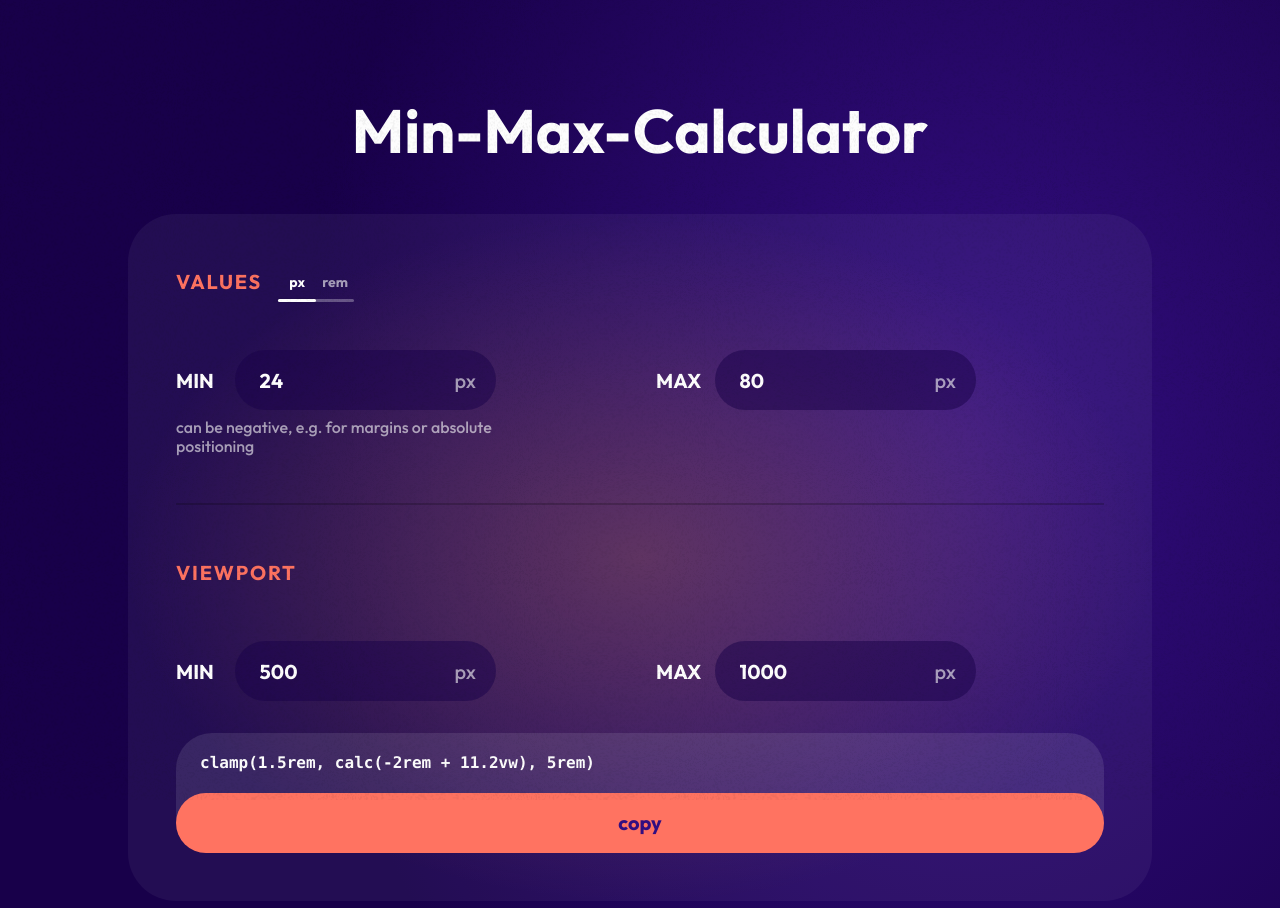
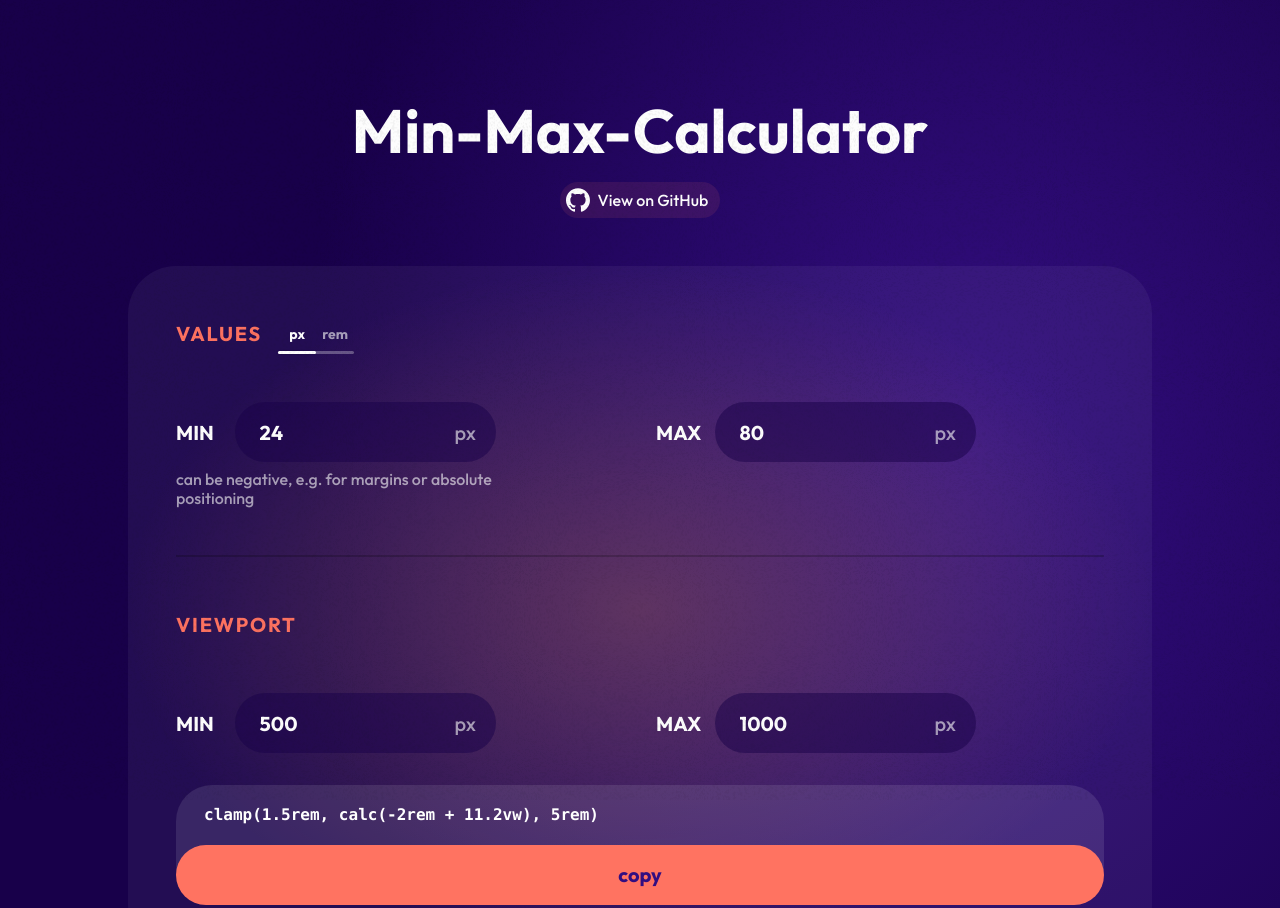
Before and after one commit to 9elements/min-max-calculator, an Astro site: page / in a window 1280 px wide. Shown: the top 908 px of the page. Built offline with nearby package versions, Linux system fonts and the light colour scheme; Astro itself is replaced by a stand-in of ours.

Commit message:
add GitHub Link

```diff
--- a/src/components/Calculator/Calculator.module.css
+++ b/src/components/Calculator/Calculator.module.css
@@ -100,7 +100,7 @@
   border-radius: 10px;
   width: 50%;
   box-shadow: 0 0 0.125rem 0 rgba(0, 0, 0, 0.25);
-  transition: transform 0.5s var(--ease-in-out-quint), border-color 0.2s ease;
+  transition: transform 0.4s var(--ease-in-out-expo), background-color 0.2s ease;
 }
 
 .unitToggleText {
@@ -127,6 +127,12 @@
   width: 100%;
   height: 100%;
   z-index: 10;
+
+  &:hover {
+    & + .unitToggleIndicator {
+      background-color: var(--color-orange);
+    }
+  }
 
   &:focus-visible {
     & + .unitToggleIndicator {
@@ -259,8 +265,8 @@
 }
 
 .outputCSS {
-  padding-inline: 1.5em;
-  padding-block: 1.25rem;
+  padding-inline: 1.75em;
+  padding-block: 1.25em;
   user-select: all;
   font-weight: 700;
 }
@@ -346,11 +352,11 @@
   font-size: var(--font-size-0);
   padding: 1.5em;
   border-radius: calc(var(--input-height) / 2);
-  background-color: rgb(222 0 0 / 0.15);
+  background-color: rgb(222 0 0 / 0.2);
 
   & ul {
     margin-block-start: 0.5em;
-    margin-left: 1.25em;
+    margin-inline-start: 1.25em;
 
     & li + li {
       margin-block-start: 0.5em;
--- a/src/components/Calculator/Calculator.svelte
+++ b/src/components/Calculator/Calculator.svelte
@@ -154,7 +154,7 @@
 
   {#if hasError}
     <div class={styles.errors}>
-      <strong>Oh no, there are errors </strong>
+      <strong>Oh no, there are errors: </strong>
       <ul>
         {#if minValue > maxValue}
           <li>Min value must be less than max value</li>
--- a/src/components/Footer/Footer.module.css
+++ b/src/components/Footer/Footer.module.css
@@ -3,7 +3,7 @@
   padding-inline: var(--space);
   padding-block: var(--space);
   font-size: var(--font-size-0);
-  border-top: 1px solid rgb(255 255 255 / 0.15);
+  border-block-start: 1px solid rgb(255 255 255 / 0.15);
   color: var(--color-foreground-secondary);
   line-height: 1.3;
   text-align: center;
--- a/src/components/Icons/GitHub.svelte
+++ b/src/components/Icons/GitHub.svelte
@@ -1,4 +1,9 @@
-<svg xmlns="http://www.w3.org/2000/svg" viewBox="0 0 24 24" fill="currentColor">
+<svg
+  aria-hidden="true"
+  xmlns="http://www.w3.org/2000/svg"
+  viewBox="0 0 24 24"
+  fill="currentColor"
+>
   <path
     d="M12 .297c-6.63 0-12 5.373-12 12 0 5.303 3.438 9.8 8.205 11.385.6.113.82-.258.82-.577 0-.285-.01-1.04-.015-2.04-3.338.724-4.042-1.61-4.042-1.61C4.422 18.07 3.633 17.7 3.633 17.7c-1.087-.744.084-.729.084-.729 1.205.084 1.838 1.236 1.838 1.236 1.07 1.835 2.809 1.305 3.495.998.108-.776.417-1.305.76-1.605-2.665-.3-5.466-1.332-5.466-5.93 0-1.31.465-2.38 1.235-3.22-.135-.303-.54-1.523.105-3.176 0 0 1.005-.322 3.3 1.23.96-.267 1.98-.399 3-.405 1.02.006 2.04.138 3 .405 2.28-1.552 3.285-1.23 3.285-1.23.645 1.653.24 2.873.12 3.176.765.84 1.23 1.91 1.23 3.22 0 4.61-2.805 5.625-5.475 5.92.42.36.81 1.096.81 2.22 0 1.606-.015 2.896-.015 3.286 0 .315.21.69.825.57C20.565 22.092 24 17.592 24 12.297c0-6.627-5.373-12-12-12"
   />
--- a/src/components/Info/Info.module.css
+++ b/src/components/Info/Info.module.css
@@ -20,7 +20,7 @@
     font-size: var(--font-size-1);
 
     & + p {
-      margin-top: 1.5em;
+      margin-block-start: 1.5em;
     }
   }
 }
--- a/src/pages/index.astro
+++ b/src/pages/index.astro
@@ -8,6 +8,7 @@ import styles from "../styles/index.module.css"
 import Calculator from "../components/Calculator/Calculator.svelte"
 import Info from "../components/Info/Info.astro"
 import Footer from "../components/Footer/Footer.astro"
+import GitHubIcon from "../components/Icons/GitHub.svelte"
 
 //  TODO: Proper title and description
 const title = "Min-Max-Calculator"
@@ -27,6 +28,15 @@ const description = ""
   <body>
     <header class={styles.header}>
       <h1 class={styles.headline}>{title}</h1>
+      <a
+        href="https://github.com/9elements/min-max-calculator"
+        class={styles.githubLink}
+        target="_blank"
+        rel="noopener noreferrer"
+      >
+        <GitHubIcon />
+        View on GitHub
+      </a>
     </header>
 
     <main>
--- a/src/styles/index.module.css
+++ b/src/styles/index.module.css
@@ -1,10 +1,46 @@
 .header {
   text-align: center;
+  display: flex;
+  flex-direction: column;
+  align-items: center;
+  gap: 1rem;
 }
 
 .headline {
   font-size: var(--font-size-5);
   line-height: 1.15;
+}
+
+.githubLink {
+  display: inline-flex;
+  align-items: center;
+  justify-content: center;
+  gap: 0.75ch;
+  text-decoration: none;
+  font-size: var(--font-size--1);
+  font-weight: 500;
+  border-radius: 99px;
+  padding-block: 0.375em;
+  padding-inline-start: 0.375em;
+  padding-inline-end: 0.75em;
+  background-color: hsl(var(--color-orange-hsl) / 0.1);
+  transition: background-color 0.2s ease-in-out;
+
+  &:hover,
+  &:focus-visible {
+    background-color: hsl(var(--color-orange-hsl) / 0.2);
+  }
+
+  &:focus-visible {
+    outline: 2px solid var(--color-orange);
+    outline-offset: ;
+  }
+
+  & svg {
+    --size: 1.5em;
+    width: var(--size);
+    height: var(--size);
+  }
 }
 
 .overlay {
```
